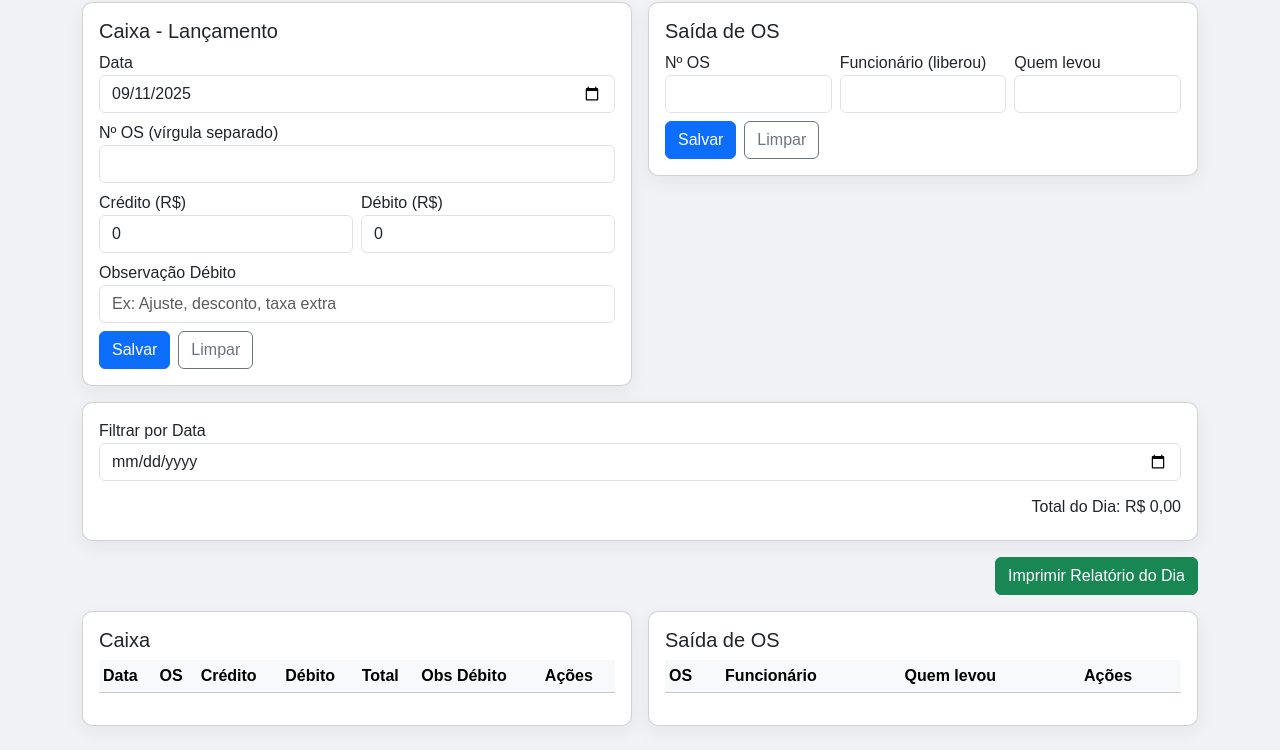
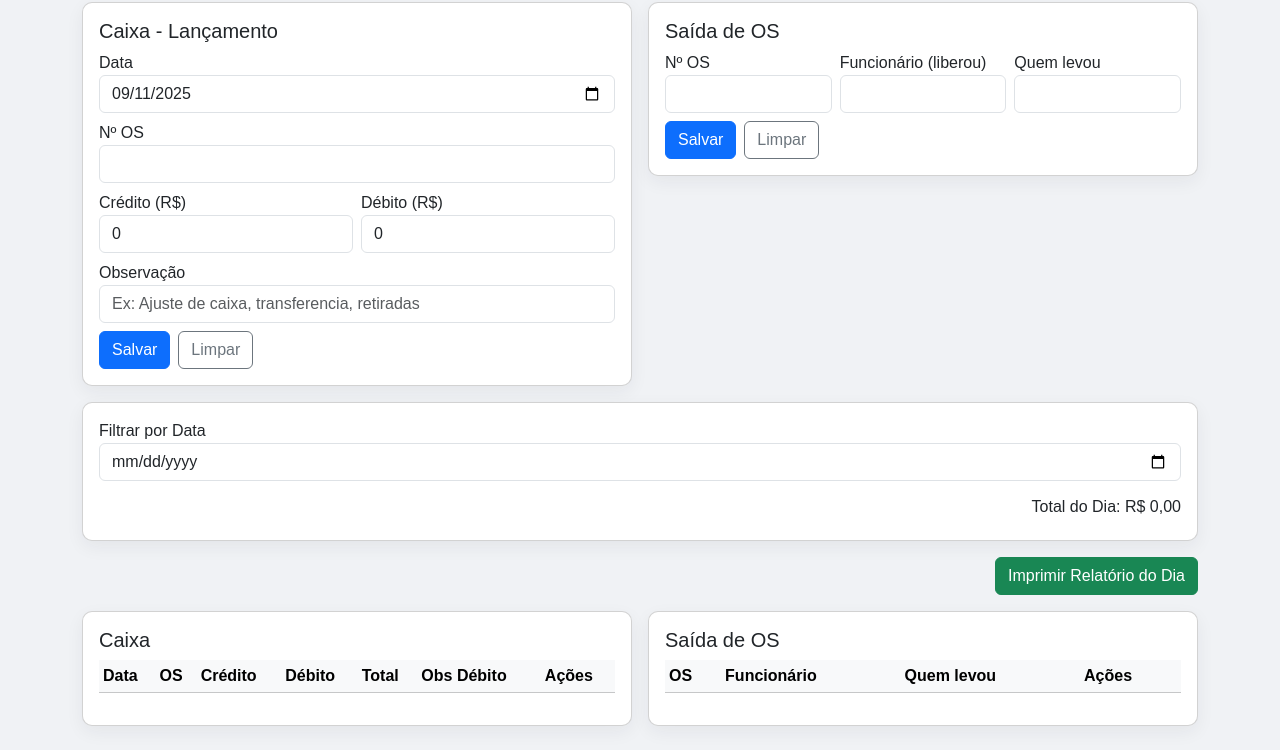
Before and after one commit to mateus00dias/sistema-Caixa, a website: page index.html in a window 1280 px wide. Shown: the part 96-846 px from the top of the page. Drawn offline with nearby package versions, Linux system fonts and the light colour scheme; no server answers.

Commit message:
Update index.html

```diff
--- a/index.html
+++ b/index.html
@@ -29,7 +29,7 @@
             <input type="date" id="caixaData" class="form-control" required>
           </div>
           <div class="col-12">
-            <label>Nº OS (vírgula separado)</label>
+            <label>Nº OS </label>
             <input type="text" id="caixaOS" class="form-control">
           </div>
           <div class="col-6">
@@ -41,8 +41,8 @@
             <input type="number" step="0.01" id="caixaDebito" class="form-control" value="0">
           </div>
           <div class="col-12">
-            <label>Observação Débito</label>
-            <input type="text" id="caixaObsDebito" class="form-control" placeholder="Ex: Ajuste, desconto, taxa extra">
+            <label>Observação</label>
+            <input type="text" id="caixaObsDebito" class="form-control" placeholder="Ex: Ajuste de caixa, transferencia, retiradas">
           </div>
           <div class="col-12 d-flex gap-2 mt-2">
             <button class="btn btn-primary" type="submit">Salvar</button>
```
